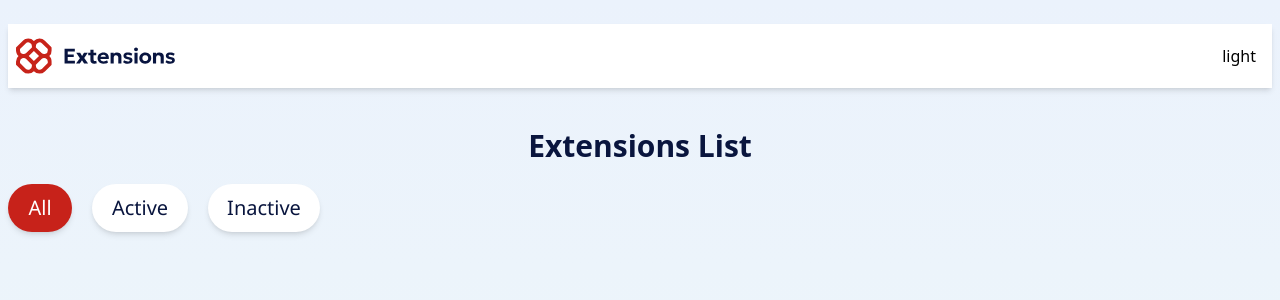
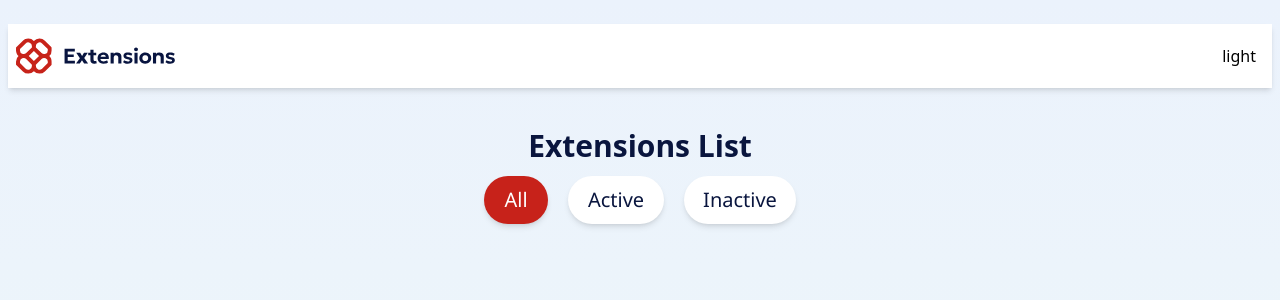
Before and after one commit to Mayowa-de/Browser-Extension-, a React (Vite) app: page / in a window 1280 px wide. Shown: the top 300 px of the page. Built offline with nearby package versions, Linux system fonts and the light colour scheme.

Commit message:
center the title and Button components

```diff
--- a/src/App.jsx
+++ b/src/App.jsx
@@ -8,8 +8,10 @@
   return (
       <div className='bg-[hsl(227, 75%, 14%)] gap-5 p-2 flex flex-col'>
         <Hero/>
+        <div className='flex flex-col gap-3 justify-center items-center'>
         <Title/>
         <Button/>
+        </div>
       </div>
   )
 }
```
